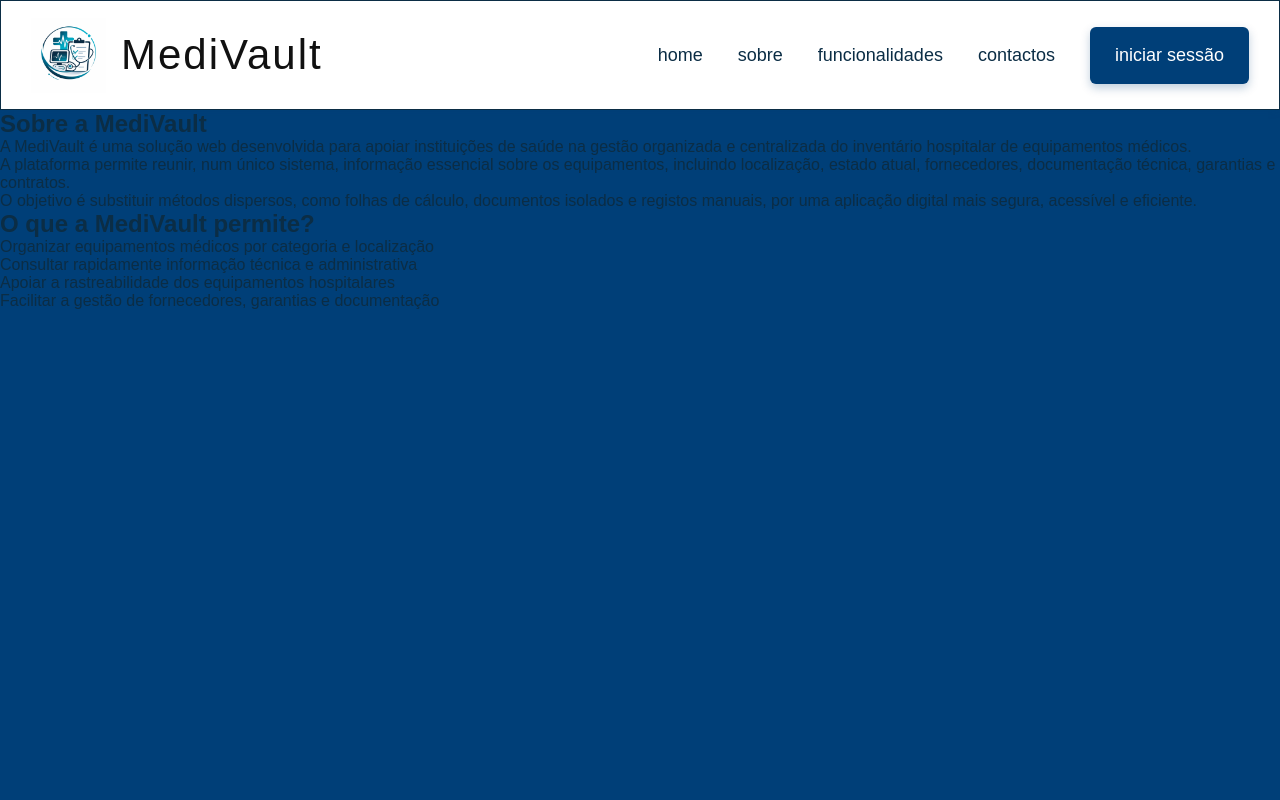
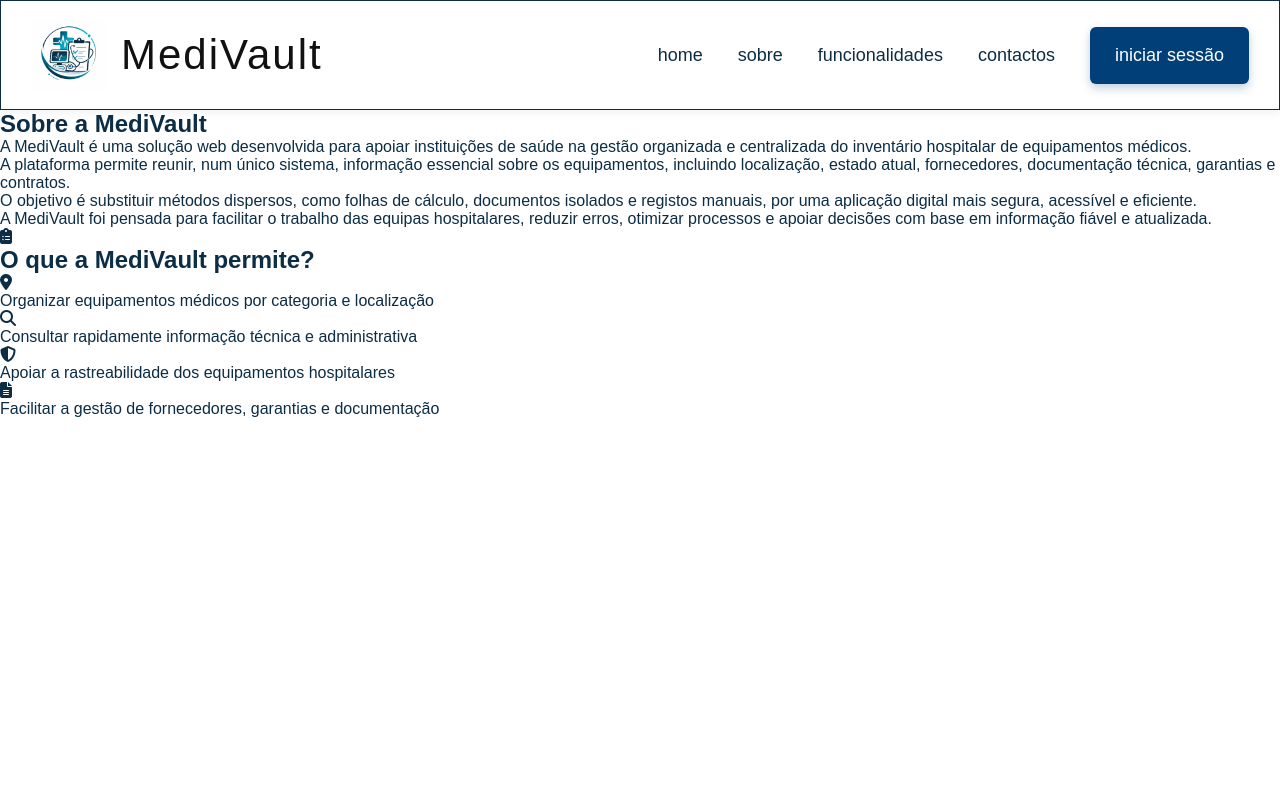
Before and after one commit to joana-rodrigues-1241466/SibdasProjeto, a PHP site: page /sobre.html in a window 1280 px wide. Run offline with PHP 8.4, Linux system fonts and the light colour scheme.

Commit message:
Mudei a cor de fundo e atualizei a página sobre

```diff
--- a/assets/css/estilos.css
+++ b/assets/css/estilos.css
@@ -15,7 +15,7 @@ html, body {
 /* Corpo da página */
 body {
     font-family: Arial, Helvetica, sans-serif;
-    background-color: #003f78;
+    background-color: #ffffff;
     color: #0b2d45;
     min-height: 100vh;
 }
--- a/sobre.html
+++ b/sobre.html
@@ -30,33 +30,70 @@
             <a href="iniciar-sessao.html">Iniciar Sessão</a>
         </div>
     </nav>
+
     <!--seção "Conteúdo da Página"-->
     <main class="pagina-sobre">
     <section class="sobre-container">
+
         <div class="sobre-texto">
             <h1>Sobre a MediVault</h1>
+            <div class="linha-titulo"></div>
+
             <p>
-                    A MediVault é uma solução web desenvolvida para apoiar instituições de saúde
-                    na gestão organizada e centralizada do inventário hospitalar de equipamentos médicos.
+                A MediVault é uma solução web desenvolvida para apoiar instituições
+                de saúde na gestão organizada e centralizada do inventário hospitalar
+                de equipamentos médicos.
             </p>
+
             <p>
-                    A plataforma permite reunir, num único sistema, informação essencial sobre os equipamentos,
-                    incluindo localização, estado atual, fornecedores, documentação técnica, garantias e contratos.
+                A plataforma permite reunir, num único sistema, informação essencial
+                sobre os equipamentos, incluindo localização, estado atual, fornecedores,
+                documentação técnica, garantias e contratos.
             </p>
+
             <p>
-                    O objetivo é substituir métodos dispersos, como folhas de cálculo, documentos isolados
-                    e registos manuais, por uma aplicação digital mais segura, acessível e eficiente.
+                O objetivo é substituir métodos dispersos, como folhas de cálculo,
+                documentos isolados e registos manuais, por uma aplicação digital
+                mais segura, acessível e eficiente.
+            </p>
+
+            <p>
+                A MediVault foi pensada para facilitar o trabalho das equipas hospitalares,
+                reduzir erros, otimizar processos e apoiar decisões com base em informação
+                fiável e atualizada.
             </p>
         </div>
+
         <div class="sobre-card">
+            <div class="card-titulo">
+                <i class="fa-solid fa-clipboard-list"></i>
+                <div>
                     <h2>O que a MediVault permite?</h2>
-                <ul>
-                    <li>Organizar equipamentos médicos por categoria e localização</li>
-                    <li>Consultar rapidamente informação técnica e administrativa</li>
-                    <li>Apoiar a rastreabilidade dos equipamentos hospitalares</li>
-                    <li>Facilitar a gestão de fornecedores, garantias e documentação</li>
-                </ul>
+                    <div class="linha-card"></div>
                 </div>
+            </div>
+
+            <div class="funcao-sobre">
+                <i class="fa-solid fa-location-dot"></i>
+                <p>Organizar equipamentos médicos por categoria e localização</p>
+            </div>
+
+            <div class="funcao-sobre">
+                <i class="fa-solid fa-magnifying-glass"></i>
+                <p>Consultar rapidamente informação técnica e administrativa</p>
+            </div>
+
+            <div class="funcao-sobre">
+                <i class="fa-solid fa-shield-halved"></i>
+                <p>Apoiar a rastreabilidade dos equipamentos hospitalares</p>
+            </div>
+
+            <div class="funcao-sobre">
+                <i class="fa-solid fa-file-lines"></i>
+                <p>Facilitar a gestão de fornecedores, garantias e documentação</p>
+            </div>
+        </div>
+
     </section>
 </main>
 
```
Lines whose indentation alone changed are shown as unchanged.
